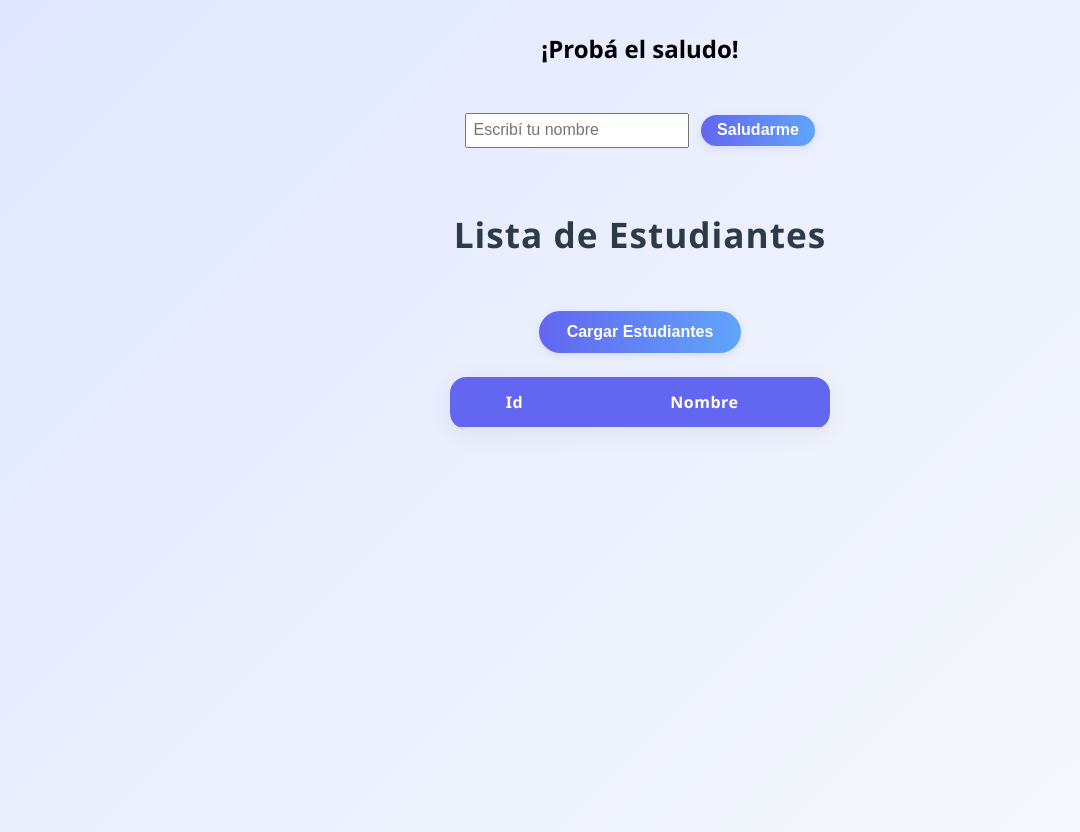
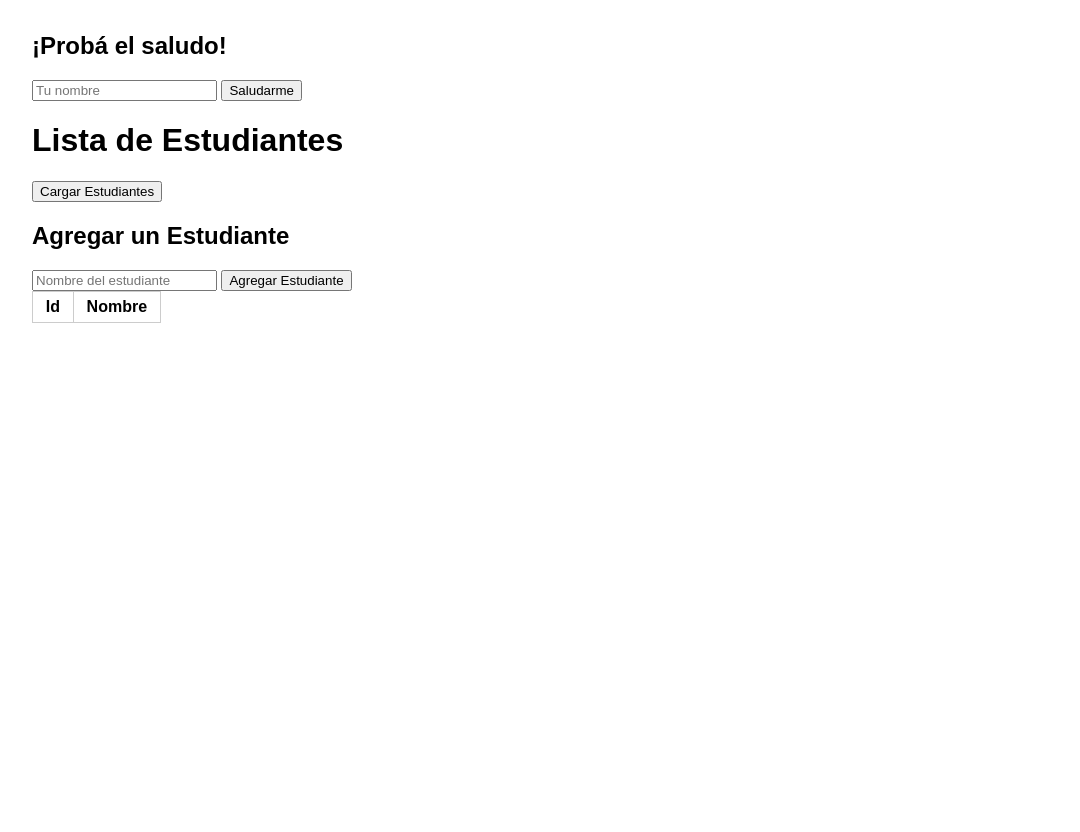
Before and after one commit to LFRTTI/utn-so-final-project-lucasferretti, a plain HTML site: page frontend/index.html in a window 1280 px wide. Shown: the whole page, without its empty margins (0-1080 px from the left). After the commit the page ends 800 px from the top, so only its background shows below. Drawn offline with Linux system fonts and the light colour scheme.

Commit message:
Update index.html

```diff
--- a/frontend/index.html
+++ b/frontend/index.html
@@ -3,56 +3,43 @@
   <head>
     <meta charset="UTF-8" />
     <title>Estudiantes</title>
-    <link rel="stylesheet" href="styles_modern.css" />
+    <style>
+      body { font-family: sans-serif; margin: 2rem; }
+      table, th, td { border: 1px solid #ccc; border-collapse: collapse; }
+      th, td       { padding: .4rem .8rem; text-align: left; }
+    </style>
   </head>
   <body>
-    <section id="greet-section" style="margin-top:2rem;">
-  <h2>¡Probá el saludo!</h2>
+    <!-- ====== Saludo ====== -->
+    <h2>¡Probá el saludo!</h2>
+    <input id="nameInput" placeholder="Tu nombre" />
+    <button id="greetButton">Saludarme</button>
+    <p id="greetResult"></p>
 
-  <input id="nameInput"
-         type="text"
-         placeholder="Escribí tu nombre"
-         style="padding:.4rem; font-size:1rem;" />
-
-  <button id="greetBtn"
-          style="padding:.4rem 1rem; margin-left:.5rem; font-size:1rem;">
-    Saludarme
-  </button>
-
-  <p id="greetMsg"
-     style="margin-top:1rem; font-weight:bold; font-size:1.1rem;"></p>
-</section>
-
-<script>
-
-  document.getElementById('greetBtn').addEventListener('click', async () => {
-    const name = document.getElementById('nameInput').value.trim();
-    const url  = `/api/greet?name=${encodeURIComponent(name)}`;
-
-    try {
-      const res  = await fetch(url);
-      if (!res.ok) throw new Error('Error de red');
-
-      const data = await res.json();
-      document.getElementById('greetMsg').textContent = data.message || '';
-    } catch (err) {
-      document.getElementById('greetMsg').textContent =
-        'error';
-      console.error(err);
-    }
-  });
-</script>
+    <!-- ====== Lista de estudiantes ====== -->
     <h1>Lista de Estudiantes</h1>
     <button id="loadButton">Cargar Estudiantes</button>
+
+    <!-- ====== Formulario de alta ====== -->
+    <h2>Agregar un Estudiante</h2>
+    <form id="addStudentForm">
+      <input
+        type="text"
+        id="studentName"
+        placeholder="Nombre del estudiante"
+        required
+      />
+      <button type="submit">Agregar Estudiante</button>
+    </form>
+
+    <!-- ====== Tabla ====== -->
     <table id="studentsTable">
       <thead>
-        <tr>
-          <th>Id</th>
-          <th>Nombre</th>
-        </tr>
+        <tr><th>Id</th><th>Nombre</th></tr>
       </thead>
       <tbody></tbody>
     </table>
+
     <script src="script.js"></script>
   </body>
 </html>
```
